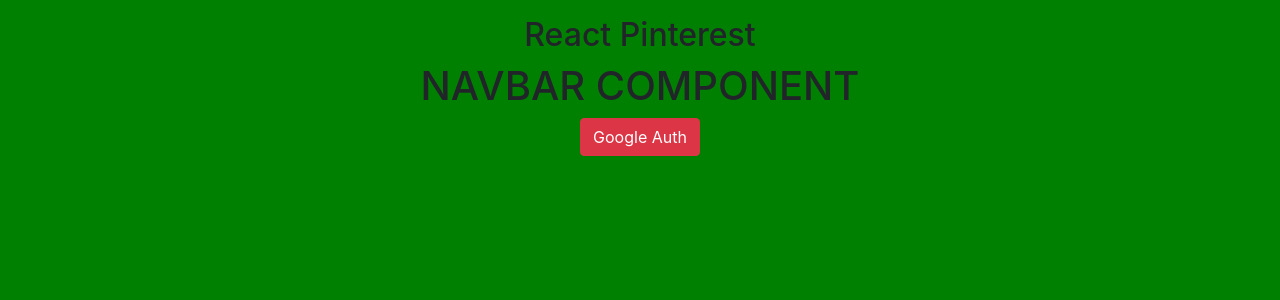
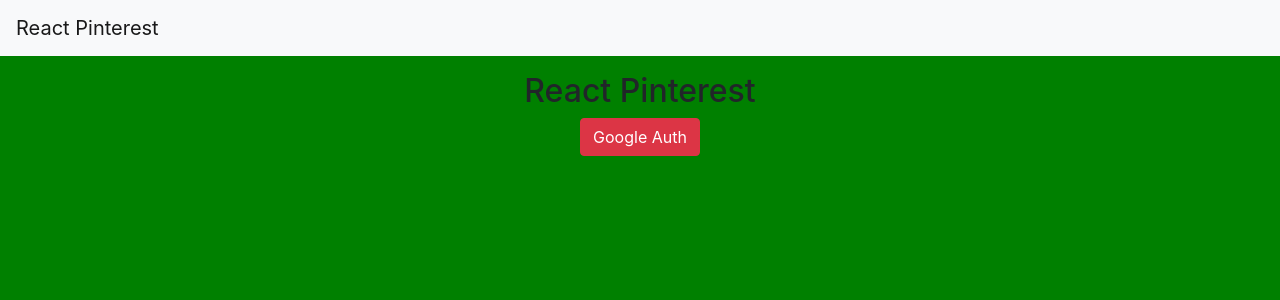
Before and after one commit to joeypetrone/react-pinterest, a React (Create React App) app: page / in a window 1280 px wide. Shown: the top 300 px of the page. Built offline with nearby package versions, Linux system fonts and the light colour scheme; no server answers.

Commit message:
repaired files

```diff
--- a/src/App/App.js
+++ b/src/App/App.js
@@ -1,5 +1,4 @@
 import React from 'react';
-
 import firebase from 'firebase/app';
 import 'firebase/auth';
 
@@ -47,8 +46,8 @@
 
     return (
       <div className="App">
+        <MyNavbar authed={authed}/>
         <h2 className="mt-3">React Pinterest</h2>
-        <MyNavbar />
         {loadComponent()}
       </div>
     );
--- a/src/components/MyNavbar/MyNavbar.js
+++ b/src/components/MyNavbar/MyNavbar.js
@@ -1,12 +1,43 @@
 import React from 'react';
+import PropTypes from 'prop-types';
+import firebase from 'firebase/app';
+import 'firebase/auth';
 
 import './MyNavbar.scss';
 
 class MyNavbar extends React.Component {
+  static propTypes = {
+    authed: PropTypes.bool.isRequired,
+  }
+
+  logMeOut = (e) => {
+    e.preventDefault();
+    firebase.auth().signOut();
+  }
+
   render() {
+    const { authed } = this.props;
+
     return (
       <div className="MyNavbar">
-        <h1>NAVBAR COMPONENT</h1>
+        <nav className="navbar navbar-expand-lg navbar-light bg-light">
+          <a className="navbar-brand" href="#">React Pinterest</a>
+          <button className="navbar-toggler" type="button" data-toggle="collapse" data-target="#navbarSupportedContent" aria-controls="navbarSupportedContent" aria-expanded="false" aria-label="Toggle navigation">
+            <span className="navbar-toggler-icon"></span>
+          </button>
+
+          <div className="collapse navbar-collapse" id="navbarSupportedContent">
+            <ul className="navbar-nav ml-auto">
+              <li className="nav-item">
+                {
+                  authed
+                    ? <button className="nav-link btn btn-danger" onClick={this.logMeOut}>Logout</button>
+                    : ''
+                }
+              </li>
+            </ul>
+          </div>
+        </nav>
       </div>
     );
   }
```
